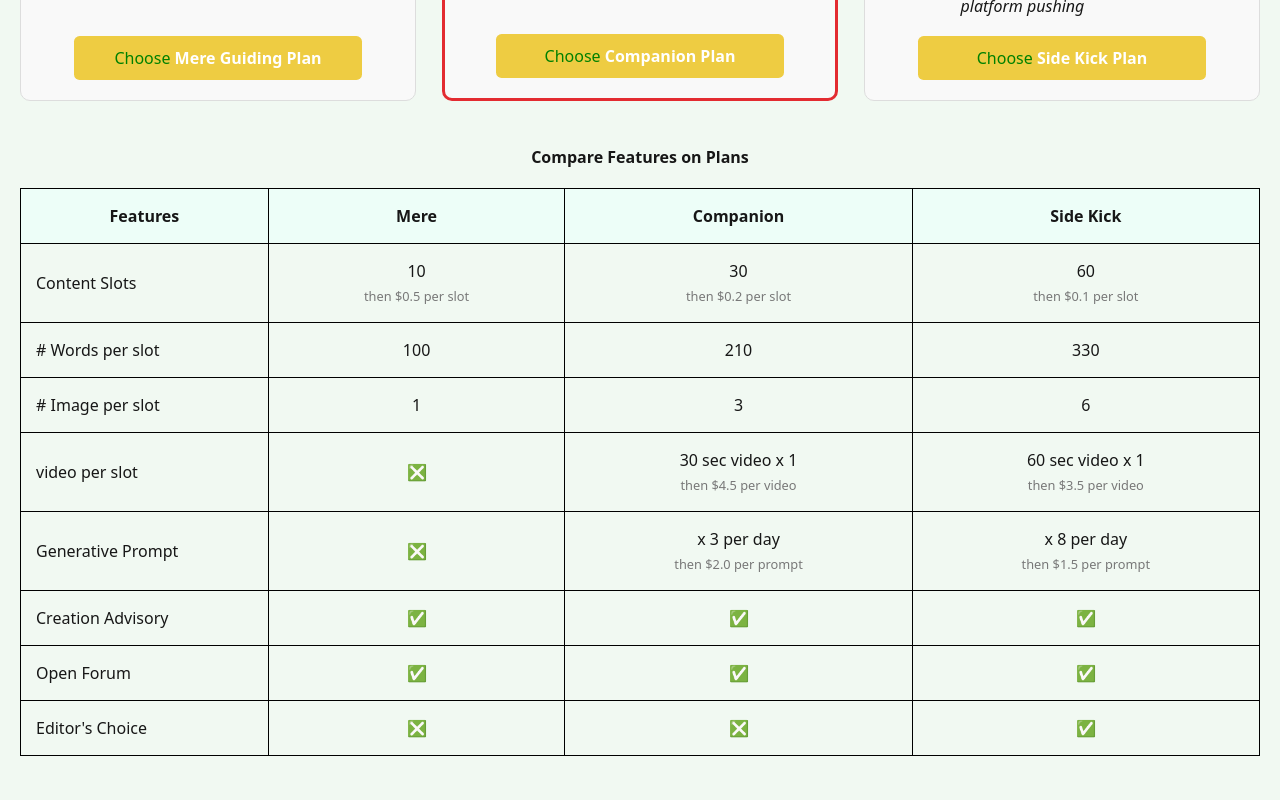
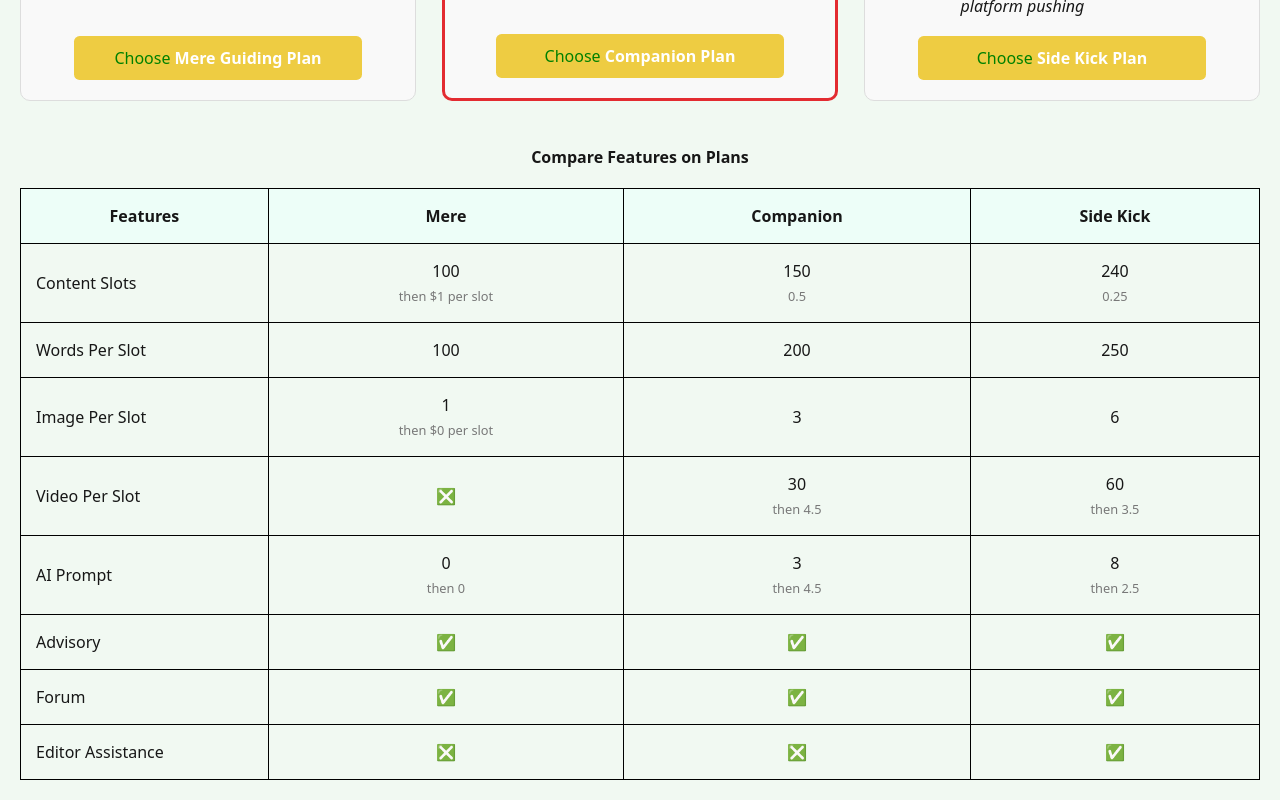
Before and after one commit to exiafuture/StarchMilk-MVP, a Next.js app: page /pricing-plans in a window 1280 px wide. Shown: the part 608-1408 px from the top of the page. Before the commit the page ends 1384 px from the top, so only its background shows below. Built offline with nearby package versions, Linux system fonts and the light colour scheme.

Commit message:
yang jian

```diff
--- a/app/pricing-plans/page.tsx
+++ b/app/pricing-plans/page.tsx
@@ -76,44 +76,66 @@ const pricingData = {
   ],
 };
 
-const tableData = {
-  guide: [
-    ["100", "0.5"],
-    "100",
-    ["1", "1"],
-    [null],
-    [null],
-    "yes",
-    "yes",
-    "no"
+const comparisonData = {
+  traits: [
+    "Content Slots",
+    "Words Per Slot",
+    "Image Per Slot",
+    "Video Per Slot",
+    "AI Prompt",
+    "Advisory",
+    "Forum",
+    "Editor Assistance"
   ],
-  companion: [
-    ["300", "0.2"],
-    "200",
-    ["3", "0.5"],
-    ["30", "4.5"],
-    ["3", "2.0"],
-    "yes",
-    "yes",
-    "no"
-  ],
-  kick: [
-    ["600", "0.1"],
-    "300",
-    ["6", "0.25"],
-    ["60", "3.5"],
-    ["8", "1.5"],
-    "yes",
-    "yes",
-    "yes"
-  ]
+  guide: {
+    slotSize: "100",
+    slotSizeUpgrade: "1",
+    wordSizePerSlot: "100",
+    imagePerSlot: "1",
+    imageUpgrade: 0,
+    videoPerSlot: "❎",
+    videoUpgrade: null,
+    promptPerDay: 0,
+    promptUpgrade: 0,
+    advisory: "✅",
+    forum: "✅",
+    editor: "❎",
+  },
+  companion: {
+    slotSize: "150",
+    slotSizeUgrade: "0.5",
+    wordSizePerSlot: "200",
+    imagePerSlot: "3",
+    imageUpgrade: "1.0",
+    videoPerSlot: "30",
+    videoUpgrade: "4.5",
+    promptPerDay: "3",
+    promptUpgrade: "4.5",
+    advisory: "✅",
+    forum: "✅",
+    editor: "❎",
+  },
+  kick: {
+    slotSize: "240",
+    slotSizeUgrade: "0.25",
+    wordSizePerSlot: "250",
+    imagePerSlot: "6",
+    imageUpgrade: "0.5",
+    videoPerSlot: "60",
+    videoUpgrade: "3.5",
+    promptPerDay: "8",
+    promptUpgrade: "2.5",
+    advisory: "✅",
+    forum: "✅",
+    editor: "✅",
+  },
 };
 
 const Pricing = () => {
   const [view, setView] = useState<"monthly" | "annual">("monthly");
-  const [plan, setPlan] = useState<"guide" | "companion" | "kick">("kick");
+  const [plan, setPlan] = useState<"guide" | "companion" | "kick">("companion");
   const currentPricingDurationMode = pricingData[view];
-  const currentTableView = tableData[plan];
+  const currentTableView = comparisonData[plan];
 
   return (
     <div className="page">
@@ -168,84 +190,107 @@ const Pricing = () => {
             </tr>
           </thead>
           <tbody>
-            <tr>
-              <td>Content Slots</td>
+            {comparisonData.traits.map((trait, index) => (
+              <tr key={index}>
+                <td>{trait}</td>
                 <td>
-                10
+                  {trait === "Content Slots" && (
+                    <>
+                      {comparisonData.guide.slotSize}
                       <br />
-                <small>then $0.5 per slot</small>
+                      <small>then ${comparisonData.guide.slotSizeUpgrade} per slot</small>
+                    </>
+                  )}
+                  {trait === "Words Per Slot" && comparisonData.guide.wordSizePerSlot}
+                  {trait === "Image Per Slot" && (
+                    <>
+                      {comparisonData.guide.imagePerSlot}
+                      <br />
+                      <small>then ${comparisonData.guide.imageUpgrade} per slot</small>
+                    </>
+                  )}
+                  {trait === "Video Per Slot" && (
+                    <>
+                      {comparisonData.guide.videoPerSlot}
+                      {comparisonData.guide.videoUpgrade && (
+                        <>
+                          <br />
+                          <small>then ${comparisonData.guide.videoUpgrade} per slot</small>
+                        </>
+                      )}
+                    </>
+                  )}
+                  {trait === "AI Prompt" && (
+                    <>
+                      {comparisonData.guide.promptPerDay}
+                      <br />
+                      <small>then {comparisonData.guide.promptUpgrade}</small>
+                    </>
+                  )}
+                  {trait === "Advisory" && comparisonData.guide.advisory}
+                  {trait === "Forum" && comparisonData.guide.forum}
+                  {trait === "Editor Assistance" && comparisonData.guide.editor}
                 </td>
+
                 <td>
-                30
+                  {trait === "Content Slots" && (
+                    <>
+                      {comparisonData.companion.slotSize}
                       <br />
-                <small>then $0.2 per slot</small>
+                      <small>{comparisonData.companion.slotSizeUgrade}</small>
+                    </>
+                  )}
+                  {trait === "Words Per Slot" && comparisonData.companion.wordSizePerSlot}
+                  {trait === "Image Per Slot" && comparisonData.companion.imagePerSlot}
+                  {trait === "Video Per Slot" && (
+                    <>
+                      {comparisonData.companion.videoPerSlot}
+                      <br />
+                      <small>then {comparisonData.companion.videoUpgrade}</small>
+                    </>
+                  )}
+                  {trait === "AI Prompt" && (
+                    <>
+                      {comparisonData.companion.promptPerDay}
+                      <br />
+                      <small>then {comparisonData.companion.promptUpgrade}</small>
+                    </>
+                  )}
+                  {trait === "Advisory" && comparisonData.companion.advisory}
+                  {trait === "Forum" && comparisonData.companion.forum}
+                  {trait === "Editor Assistance" && comparisonData.companion.editor}
                 </td>
+
                 <td>
-                60
+                  {trait === "Content Slots" && (
+                    <>
+                      {comparisonData.kick.slotSize}
                       <br />
-                <small>then $0.1 per slot</small>
+                      <small>{comparisonData.kick.slotSizeUgrade}</small>
+                    </>
+                  )}
+                  {trait === "Words Per Slot" && comparisonData.kick.wordSizePerSlot}
+                  {trait === "Image Per Slot" && comparisonData.kick.imagePerSlot}
+                  {trait === "Video Per Slot" && (
+                    <>
+                      {comparisonData.kick.videoPerSlot}
+                      <br />
+                      <small>then {comparisonData.kick.videoUpgrade}</small>
+                    </>
+                  )}
+                  {trait === "AI Prompt" && (
+                    <>
+                      {comparisonData.kick.promptPerDay}
+                      <br />
+                      <small>then {comparisonData.kick.promptUpgrade}</small>
+                    </>
+                  )}
+                  {trait === "Advisory" && comparisonData.kick.advisory}
+                  {trait === "Forum" && comparisonData.kick.forum}
+                  {trait === "Editor Assistance" && comparisonData.kick.editor}
                 </td>
               </tr>
-            <tr>
-              <td># Words per slot</td>
-              <td>100</td>
-              <td>210</td>
-              <td>330</td>
-            </tr>
-            <tr>
-              <td># Image per slot</td>
-              <td>1</td>
-              <td>3</td>
-              <td>6</td>
-            </tr>
-            <tr>
-              <td>video per slot</td>
-              <td>❎</td>
-              <td>
-                30 sec video x 1
-                <br />
-                <small>then $4.5 per video</small>
-              </td>
-              <td>
-                60 sec video x 1
-                <br />
-                <small>
-                  then $3.5 per video
-                </small>
-              </td>
-            </tr>
-            <tr>
-              <td>Generative Prompt</td>
-              <td>❎</td>
-              <td>
-                x 3 per day
-                <br />
-                <small>then $2.0 per prompt</small>
-              </td>
-              <td>
-                x 8 per day
-                <br />
-                <small>then $1.5 per prompt</small>
-              </td>
-            </tr>
-            <tr>
-              <td>Creation Advisory</td>
-              <td>✅</td>
-              <td>✅</td>
-              <td>✅</td>
-            </tr>
-            <tr>
-              <td>Open Forum</td>
-              <td>✅</td>
-              <td>✅</td>
-              <td>✅</td>
-            </tr>
-            <tr>
-              <td>Editor's Choice</td>
-              <td>❎</td>
-              <td>❎</td>
-              <td>✅</td>
-            </tr>
+            ))}
           </tbody>
         </table>
       </section>
```
Lines whose indentation alone changed are shown as unchanged.
